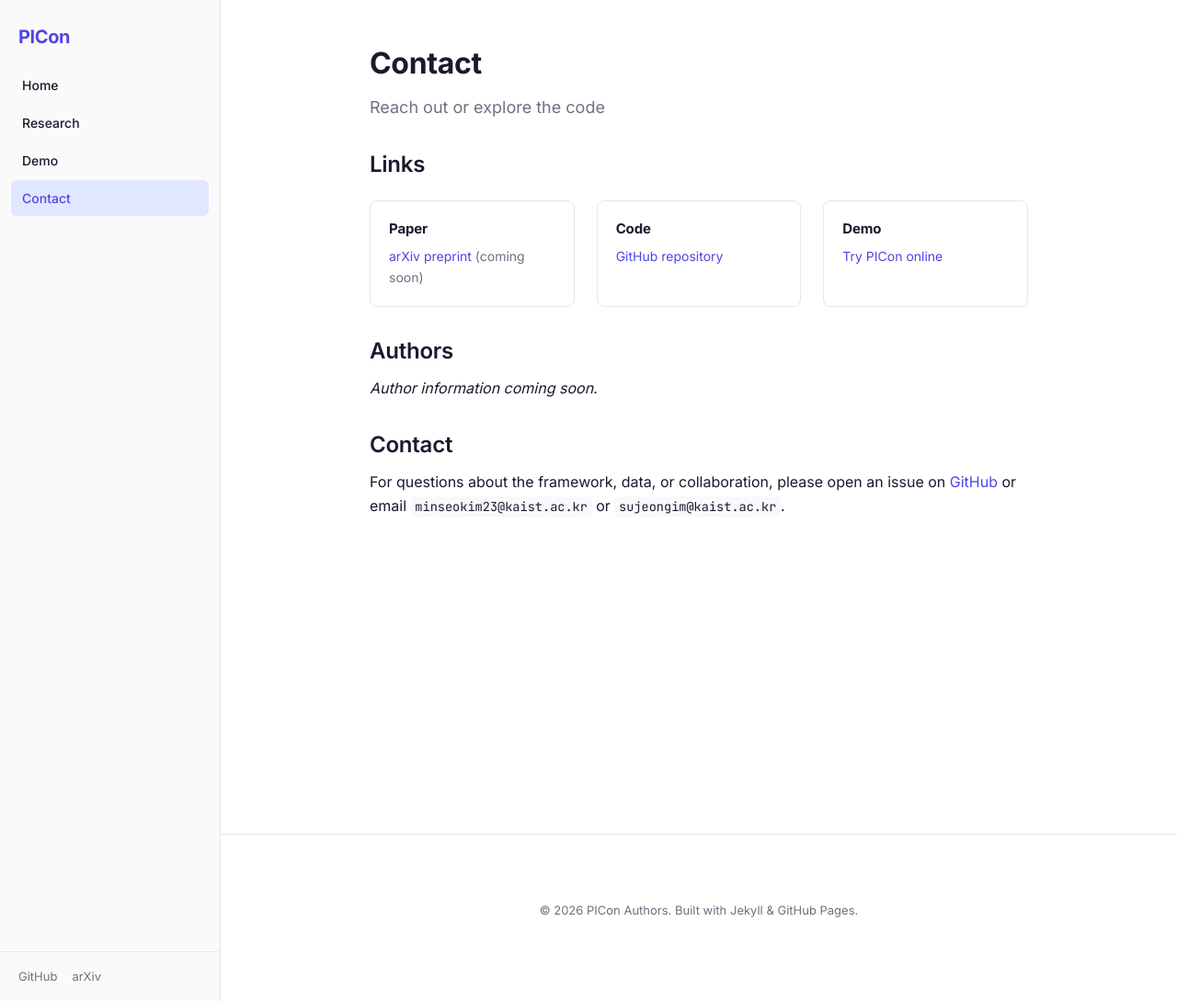
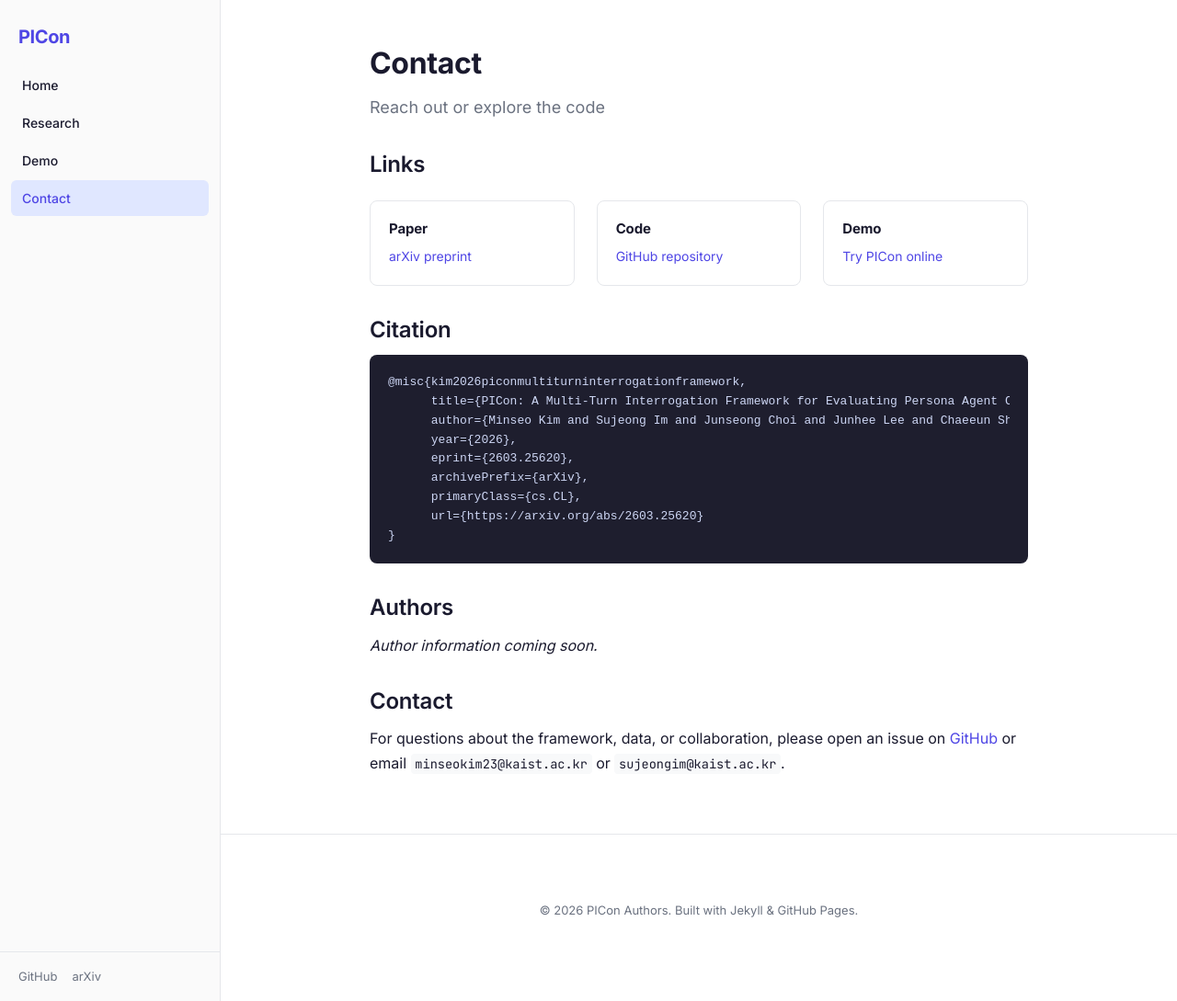
Before and after one commit to KAIST-Edlab/picon, a Jekyll site: the page built from contact/index.html, in a window 1280 px wide and 1089 px high. Shown: the whole window at 92% size. Built offline with Jekyll 4.4.1, drawn with Linux system fonts in a browser that asks for light colours.

Commit message:
edit: citation

```diff
--- a/_includes/nav.html
+++ b/_includes/nav.html
@@ -25,7 +25,7 @@
 
   <div class="sidebar-footer">
     <a href="https://github.com/willystumblr/picon" class="sidebar-link" target="_blank">GitHub</a>
-    <a href="https://arxiv.org/abs/XXXX.XXXXX" class="sidebar-link" target="_blank">arXiv</a>
+    <a href="https://arxiv.org/abs/2603.25620" class="sidebar-link" target="_blank">arXiv</a>
   </div>
 </nav>
 
--- a/contact/index.html
+++ b/contact/index.html
@@ -12,7 +12,7 @@ description: "Contact the authors and find links to code and paper"
   <div class="contact-grid">
     <div class="contact-card">
       <h4>Paper</h4>
-      <p><a href="https://arxiv.org/abs/XXXX.XXXXX" target="_blank">arXiv preprint</a> (coming soon)</p>
+      <p><a href="https://arxiv.org/abs/2603.25620" target="_blank">arXiv preprint</a></p>
     </div>
     <div class="contact-card">
       <h4>Code</h4>
@@ -22,6 +22,19 @@ description: "Contact the authors and find links to code and paper"
       <h4>Demo</h4>
       <p><a href="{{ '/demo/' | relative_url }}">Try PICon online</a></p>
     </div>
+  </div>
+
+  <h2>Citation</h2>
+  <div class="bibtex-block">
+    <pre>@misc{kim2026piconmultiturninterrogationframework,
+      title={PICon: A Multi-Turn Interrogation Framework for Evaluating Persona Agent Consistency},
+      author={Minseo Kim and Sujeong Im and Junseong Choi and Junhee Lee and Chaeeun Shim and Edward Choi},
+      year={2026},
+      eprint={2603.25620},
+      archivePrefix={arXiv},
+      primaryClass={cs.CL},
+      url={https://arxiv.org/abs/2603.25620}
+}</pre>
   </div>
 
   <h2>Authors</h2>
```
